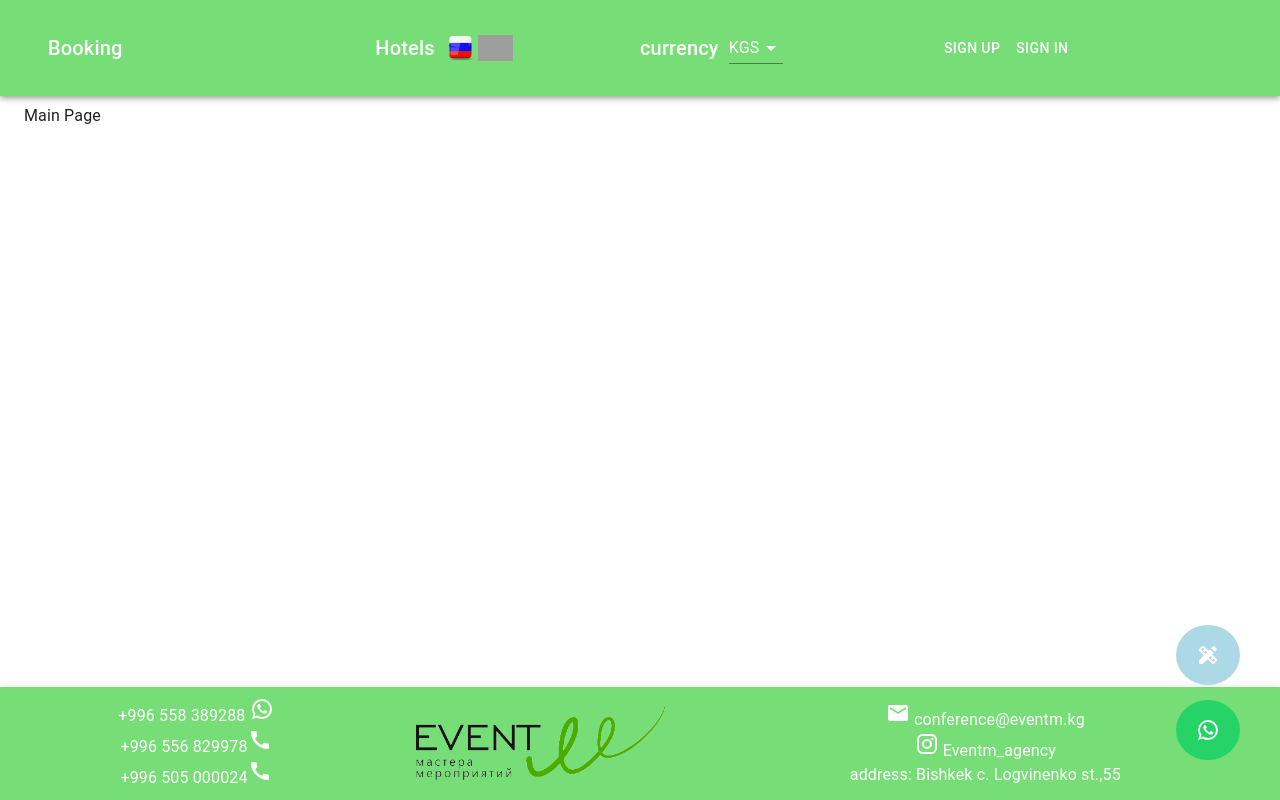
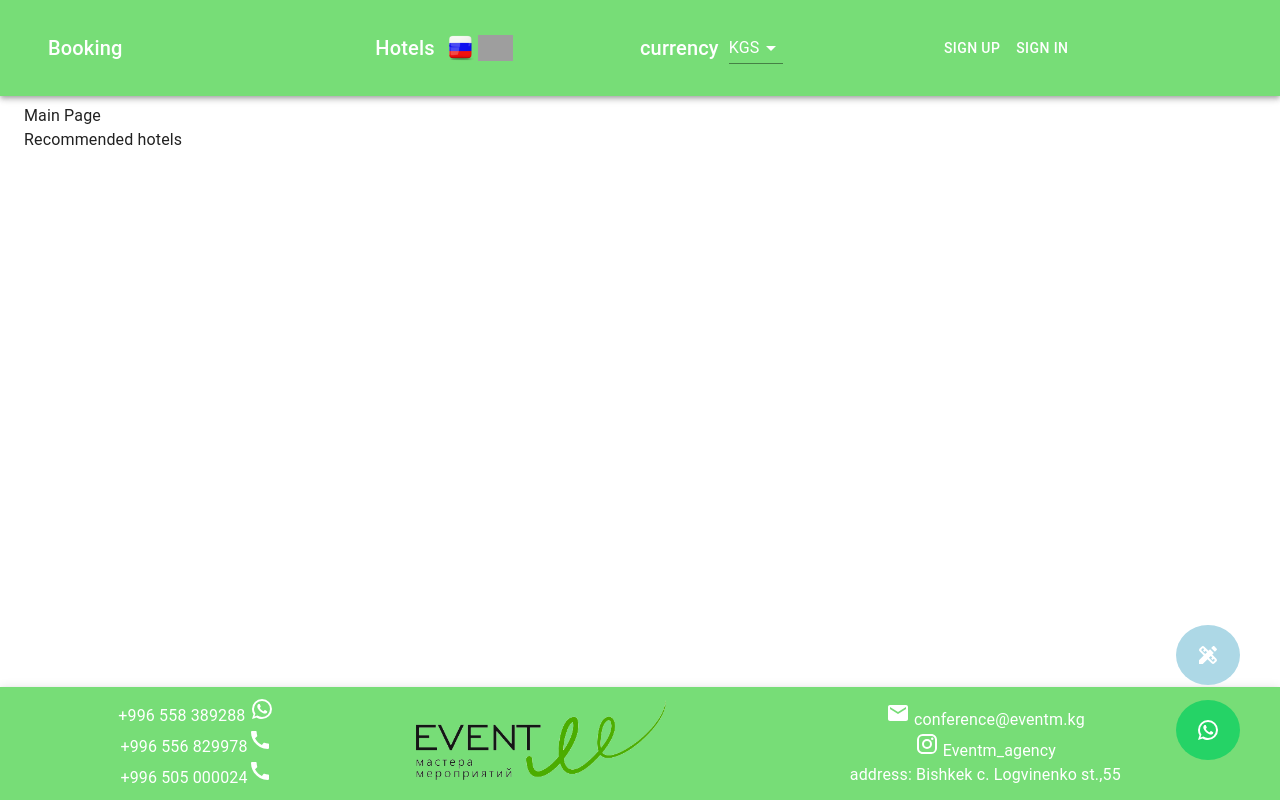
Before and after one commit to omurbekov-azamat/booking, a React (Create React App) app in the folder frontend/: page / in a window 1280 px wide. Built offline with nearby package versions, Linux system fonts and the light colour scheme; grey boxes are pictures that could not be loaded.

Commit message:
#124 - создал компонент RecommendedHotels.tsx

```diff
--- a/frontend/src/containers/MainPage.tsx
+++ b/frontend/src/containers/MainPage.tsx
@@ -1,7 +1,13 @@
 import React from 'react';
+import RecommendedHotels from '../features/hotels/components/RecommendedHotels';
 
 const MainPage = () => {
-  return <>Main Page</>;
+  return (
+    <>
+      Main Page
+      <RecommendedHotels />
+    </>
+  );
 };
 
 export default MainPage;
--- /dev/null
+++ b/frontend/src/features/hotels/components/RecommendedHotels.tsx
@@ -0,0 +1,7 @@
+import React from 'react';
+
+const RecommendedHotels = () => {
+  return <div>Recommended hotels</div>;
+};
+
+export default RecommendedHotels;
```
